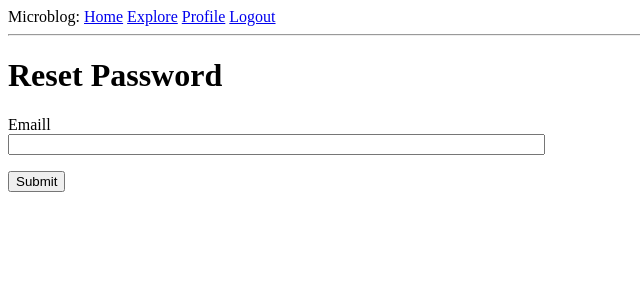
After one commit to ryan-ys-choi/microblog, a Python web app: template app/templates/reset_password_request.html in a window 1280 px wide. The commit adds this page. Shown: the top 300 px of the page, without its empty margins (0-640 px from the left). Run offline with Jinja, Linux system fonts and the light colour scheme; the template is opened without the code that fills it: most values are stand-ins (such as "Sample title", 1, 10 or a date in 2020); form fields are guessed from the names that the template uses.

Commit message:
added view func for password reset

```diff
--- a/app/forms.py
+++ b/app/forms.py
@@ -53,3 +53,7 @@ class EmptyForm(FlaskForm):
 class PostForm(FlaskForm):
     post = TextAreaField('Say something', validators=[DataRequired(), Length(min=1, max=140)])
     submit = SubmitField('Submit')
+
+class ResetPasswordRequestForm(FlaskForm):
+    email = StringField('Email', validators=[DataRequired(), Email()])
+    submit = SubmitField('Request Password Reset')
--- a/app/templates/login.html
+++ b/app/templates/login.html
@@ -22,4 +22,8 @@
         <p>{{ form.submit() }}</p>
     </form>
     <p>New User? <a href="{{ url_for('register') }}">Click to Register!</a></p>
+    <p>
+        Forgot Your Password?
+        <a href="{{ url_for('reset_password_request') }}">Click to Reset It</a>
+    </p>
 {% endblock %}
--- /dev/null
+++ b/app/templates/reset_password_request.html
@@ -0,0 +1,17 @@
+{% extends "base.html" %}
+
+{% block content %}
+    <h1>Reset Password</h1>
+    <form action="" method="post">
+        {{ form.hidden_tag() }}
+        <p>
+            {{ form.emaill.label }}<br>
+            {{ form.email(size=64) }}<br>
+            {% for error in form.email.errors %}
+            <span style="color: red;">[{{ error }}]</span>
+            {% endfor %}
+        </p>
+        <p>{{ form.submit() }}</p>
+    </form>
+
+{% endblock %}
```
Also changed, not shown: app/routes.py (+17 -1 lines).
